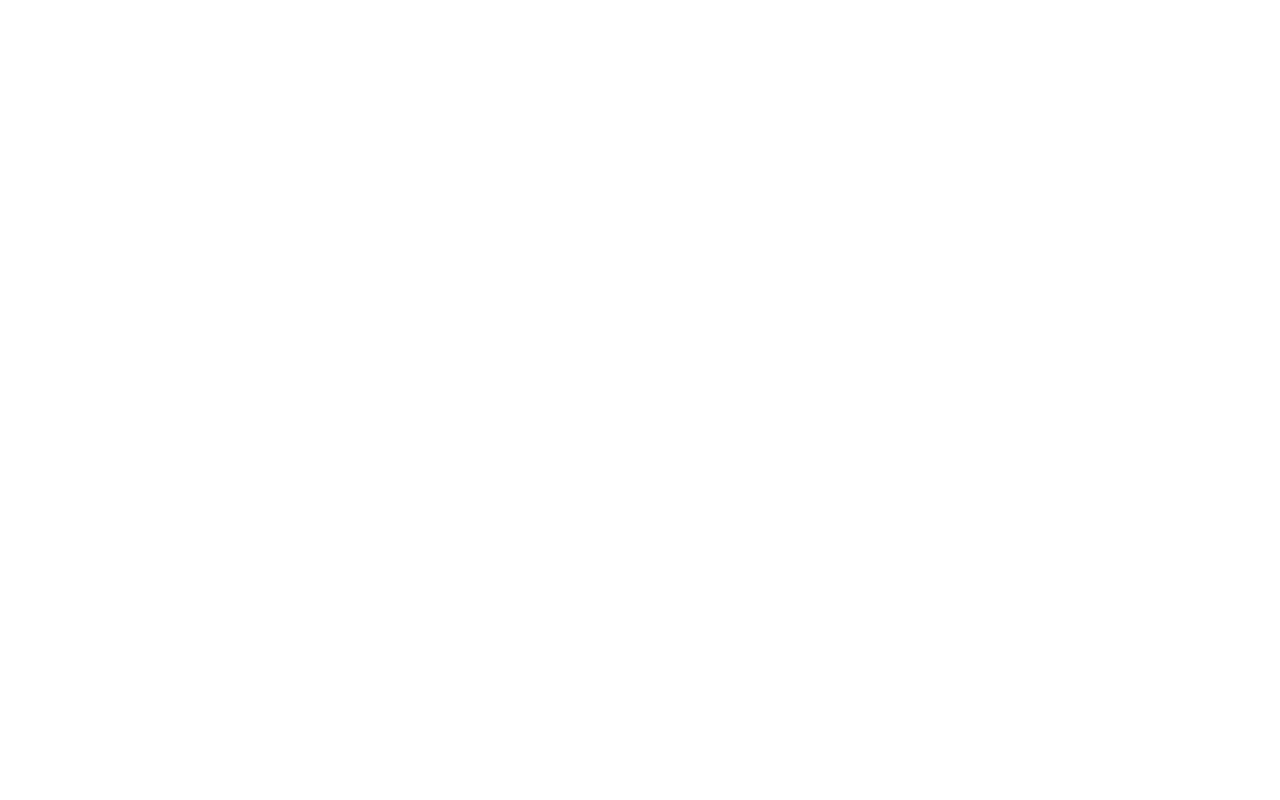
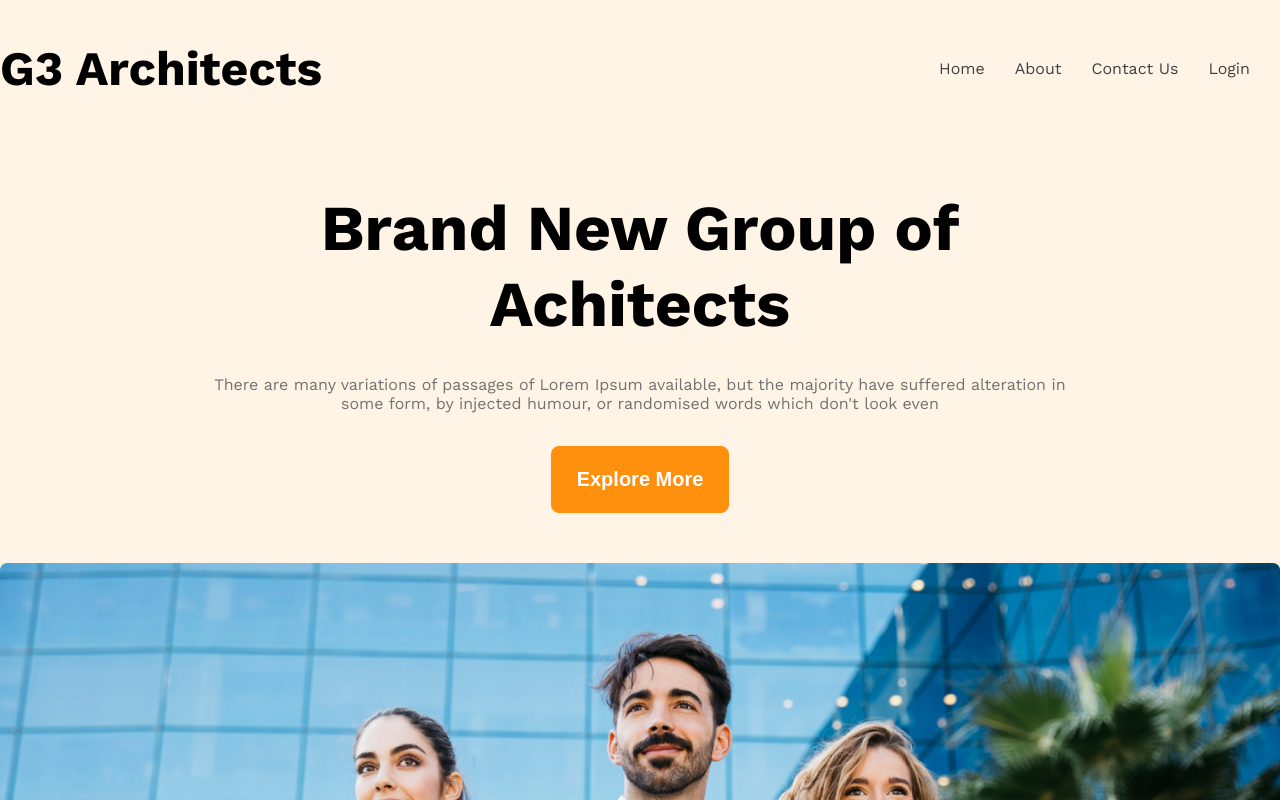
Before and after one commit to Tanvin-Chowdhury/g3-architects-website, a plain HTML site: page index.html in a window 1280 px wide. Shown: the top 800 px of the page. Drawn offline with nearby package versions, Linux system fonts and the light colour scheme.

Commit message:
navbar and banner complete

```diff
--- a/index.html
+++ b/index.html
@@ -4,11 +4,30 @@
     <meta charset="UTF-8">
     <meta name="viewport" content="width=device-width, initial-scale=1.0">
     <title>G3 Architects</title>
+    <link rel="preconnect" href="https://fonts.googleapis.com">
+    <link rel="preconnect" href="https://fonts.gstatic.com" crossorigin>
+    <link href="https://fonts.googleapis.com/css2?family=Work+Sans:ital,wght@0,100..900;1,100..900&display=swap" rel="stylesheet">
     <link rel="stylesheet" href="styles/architects-style.css">
 </head>
-<body>
-    <header>
+<body class="work-sans-font">
+    <header class="header bg-light">
+        <nav class="navbar display-flex">
+            <h1 class="brand">G3 Architects</h1>
+            <ul class="nav-links display-flex">
+                <li class="nav-item"><a href="" class="nav-link text-gray-dark2">Home</a></li>
+                <li class="nav-item"><a href="" class="nav-link text-gray-dark2">About</a></li>
+                <li class="nav-item"><a href="" class="nav-link text-gray-dark2">Contact Us</a></li>
+                <li class="nav-item"><a href="" class="nav-link text-gray-dark2">Login</a></li>
+            </ul>
+        </nav>
 
+        <div class="banner">
+            <div class="banner-content">
+                <h2 class="banner-title">Brand New Group of Achitects</h2>
+                <p class="banner-description text-light-gray-dark3">There are many variations of passages of Lorem Ipsum available, but the majority have suffered alteration in some form, by injected humour, or randomised words which don't look even</p>
+                <button class="btn-primary">Explore More</button>
+            </div>
+            <img class="banner-img" src="images/banner.png" alt="banner image"></div>
     </header>
 
     <main>
--- a/styles/architects-style.css
+++ b/styles/architects-style.css
@@ -0,0 +1,102 @@
+.work-sans-font {
+  font-family: "Work Sans", sans-serif;
+  font-optical-sizing: auto;
+  font-style: normal;
+}
+
+body{
+    margin: 0px;
+}
+
+/* shared styles */
+
+.display-flex{
+    display: flex;
+}
+
+.text-gray-dark2{
+    color: #424242;
+}
+
+.text-light-gray-dark3{
+    color: #727272;
+}
+
+.bg-light{
+    background-color: rgba(255, 144, 14, 0.1);
+}
+
+.btn-primary{
+    background-color: #FF900E;
+    color: white;
+    padding: 21px 25px;
+    border-radius: 8px;
+    border: 1px solid #FF900E;
+    font-weight: 600;
+    font-size: 1.25rem;
+}
+
+
+/* header styles */
+.header{
+
+}
+
+
+/* navbar styles */
+.navbar{
+    justify-content: space-between;
+    align-items: center;
+}
+
+.brand{
+    font-weight: 700;
+    font-size: 3rem;
+}
+
+.nav-item{
+    list-style: none;
+    margin-right: 30px;
+}
+
+.nav-link{
+    text-decoration: none;
+}
+
+.navbar, .banner{
+    max-width: 1440px;
+    margin: 0 auto;
+}
+
+/* banner styles */
+.banner-title{
+    font-weight: 700;
+    font-size: 4rem;
+}
+
+.banner-content{
+    margin: 0 auto;
+    max-width: 861px;
+    text-align: center;
+    margin-bottom: 50px;
+}
+
+.banner-content h2, p{
+    margin-bottom: 33px;
+}
+
+.banner-img{
+    width: 100%;
+}
+
+
+/* responsive media query */
+@media screen and (max-width: 576px) {
+    .navbar, .nav-links{
+        flex-direction: column;
+    }
+
+    .nav-links{
+        gap: 20px;
+    }
+}
```
